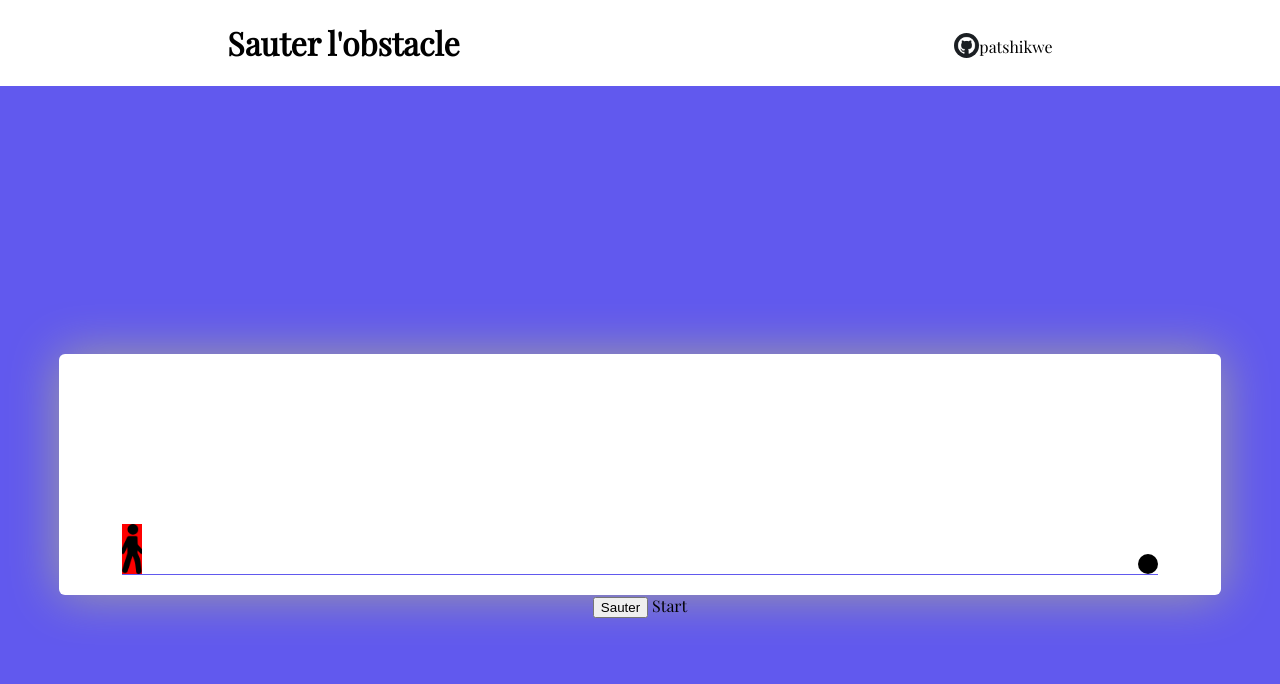
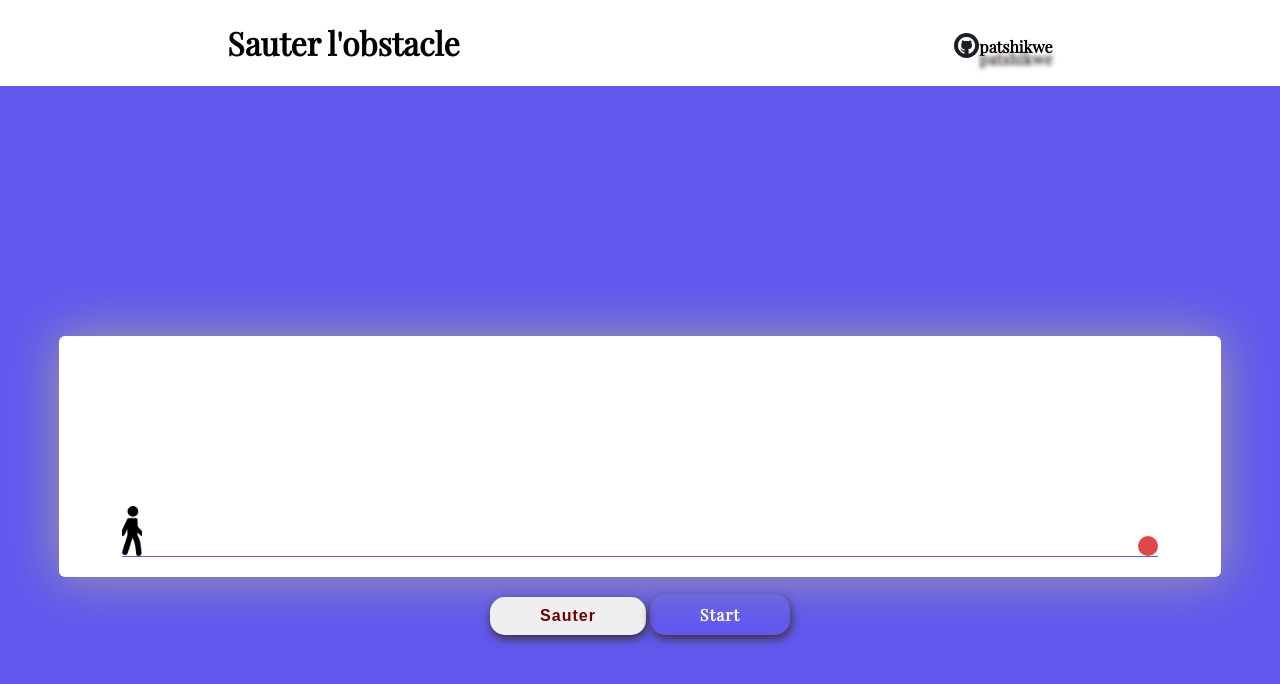
Before and after one commit to patshikwe/dev, a plain HTML site: page index.html in a window 1280 px wide. Drawn offline with nearby package versions, Linux system fonts and the light colour scheme.

Commit message:
Ajout des ombres pour plus de style

```diff
--- a/index.html
+++ b/index.html
@@ -16,10 +16,10 @@
         </header>
         <nav>
             <ul>
-                <li>
+                <li class="tex-shad">
                     <a href="https://github.com/patshikwe">
                         <img class="size-icon bord-posit" src="img/github-noir.png" alt="github de patshikwe"
-                            title="Portfolio patshikwe">patshikwe
+                            title="Portfolio patshikwe"><strong>patshikwe</strong>
                     </a>
                 </li>
             </ul>
@@ -34,7 +34,7 @@
                 <div class="obstacles"></div>
             </div>
         </div>
-        <div>
+        <div class="control">
             <button>Sauter</button>
             <a href="#">Start</a>
         </div>
--- a/style.css
+++ b/style.css
@@ -37,6 +37,10 @@ li {
     border-radius: 20px;
 }
 
+.tex-shad {
+    text-shadow: 0px 12px 4px rgb(59, 51, 51);
+}
+
 .global {
     background-color: rgb(97 89 238);
     display: flex;
@@ -69,7 +73,6 @@ li {
 .perso {
     width: 20px;
     height: 50px;
-    background-color: red;
     position: relative;
     top: 150px;
 }
@@ -82,13 +85,44 @@ li {
 .obstacles {
     width: 20px;
     height: 20px;
-    background-color: black;
+    background-color: rgb(222, 71, 71);
     position: relative;
     top: 130px;
     left: 98%;
     border-radius: 50%;
 }
 
+.control {
+    margin-top: 20px;
+    text-align: center;
+}
+
+.control a,
+button {
+    padding: 10px 50px;
+    border-radius: 15px;
+    box-shadow: 1px 4px 10px 0 rgb(59, 51, 51);
+    font-weight: bold;
+    letter-spacing: 1px;
+    border: 0;
+    cursor: pointer;
+    font-size: 16px;
+}
+
+.control button {
+    color: #6E0000;
+}
+
+.control a {
+    color: white;
+}
+
+/* Animation personnage qui saute */
+
+@keyframes identifier {}
+
+
+/* Responsive */
 @media (max-width: 1234px) {
     .obstacles {
         left: 97%;
@@ -127,4 +161,8 @@ li {
     .obstacles {
         left: 91%;
     }
+
+    .control {
+        display: grid;
+    }
 }
```
